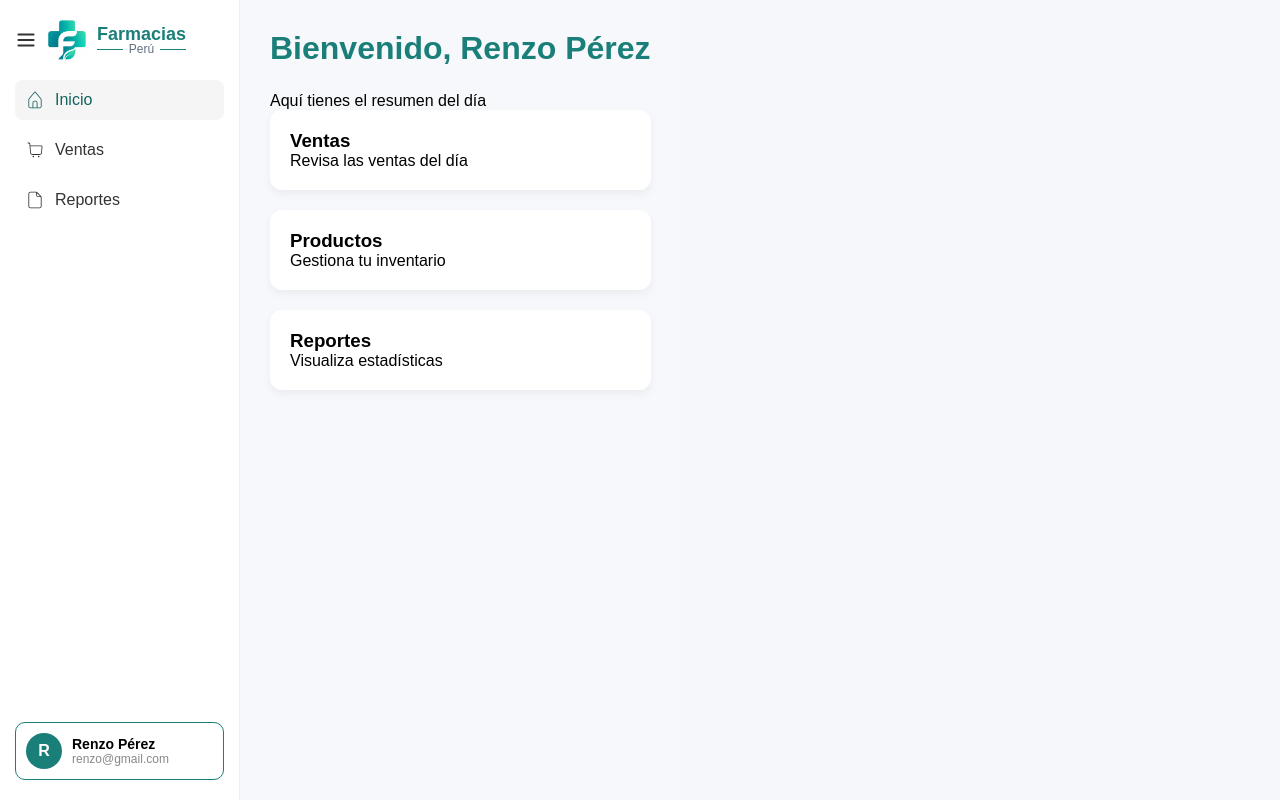
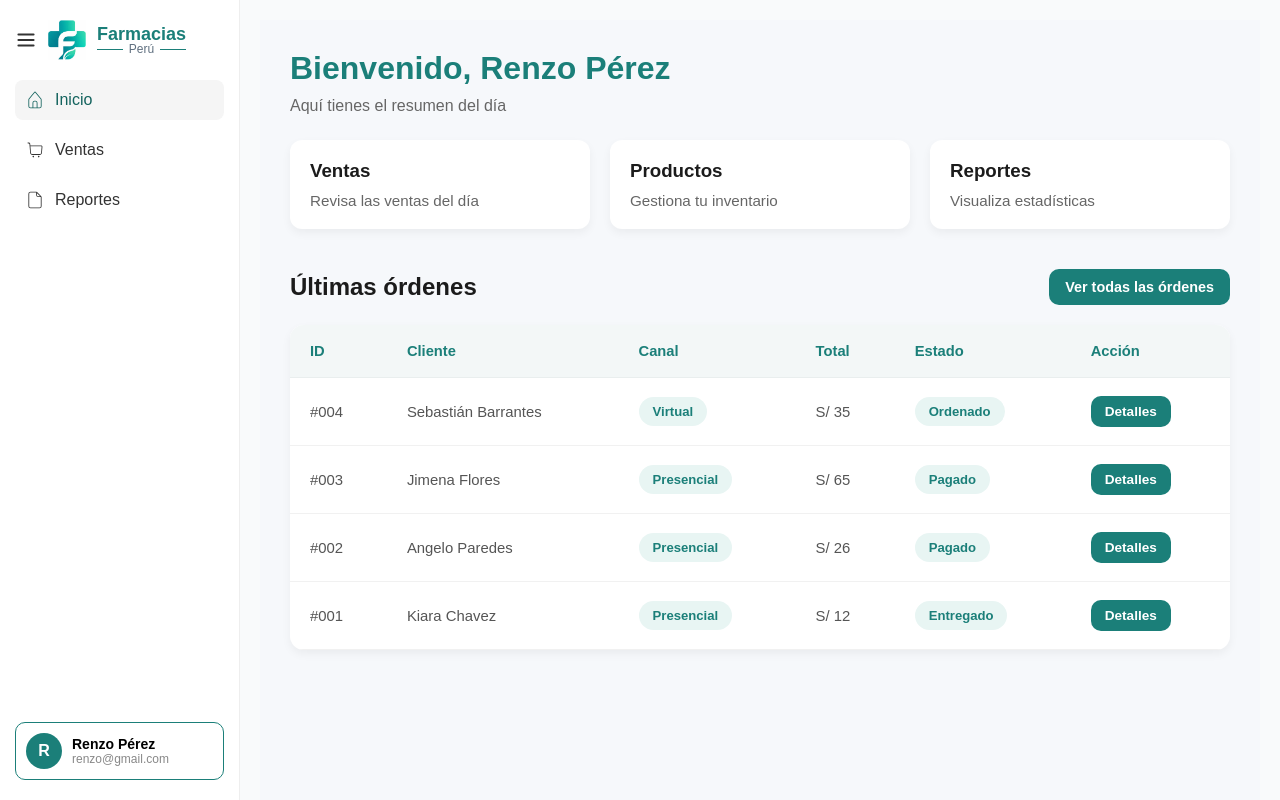
Before and after one commit to Miguel41844x/FARMAPE, a React app in the folder frontend/: page /homePrivate in a window 1280 px wide. Built offline with nearby package versions, Linux system fonts and the light colour scheme; the HTML template or start-up script is replaced by a standard one.

Commit message:
Cambios de páginas

```diff
--- a/frontend/src/pages/private/HomePrivate.jsx
+++ b/frontend/src/pages/private/HomePrivate.jsx
@@ -1,61 +1,38 @@
-
+import "./homePrivate.css";
 import { useAuth } from "../../context/AuthContext";
-
+import OrdersTable from "../../components/private/OrdersTable";
 const HomePrivate = () => {
 	const { user } = useAuth();
 
 	return (
-    <div style={styles.container}>
-      <h1 style={styles.title}>
+		<div className="home-container">
+			<h1 className="home-title">
 				Bienvenido, {user?.name || "Usuario"}
 			</h1>
-      <p>Aquí tienes el resumen del día</p>
 
-      <div style={styles.cards}>
-        <div style={styles.card}>
+			<p className="home-subtitle">
+				Aquí tienes el resumen del día
+			</p>
+
+			<div className="home-cards">
+				<div className="home-card">
 				<h3>Ventas</h3>
 				<p>Revisa las ventas del día</p>
 				</div>
 
-        <div style={styles.card}>
+				<div className="home-card">
 				<h3>Productos</h3>
 				<p>Gestiona tu inventario</p>
 				</div>
 
-        <div style={styles.card}>
+				<div className="home-card">
 				<h3>Reportes</h3>
 				<p>Visualiza estadísticas</p>
 				</div>
 			</div>
+			<OrdersTable/>
 		</div>
 	);
 };
 
 export default HomePrivate;
-
-const styles = {
-  container: {
-    padding: "30px",
-    background: "#f6f8fb",
-    minHeight: "100vh"
-  },
-
-  title: {
-    marginBottom: "25px",
-    color: "#1B7F79"
-  },
-
-  cards: {
-    display: "grid",
-    gridTemplateColumns: "repeat(auto-fit, minmax(200px, 1fr))",
-    gap: "20px"
-  },
-
-  card: {
-    background: "#fff",
-    padding: "20px",
-    borderRadius: "12px",
-    boxShadow: "0 4px 10px rgba(0,0,0,0.05)",
-    transition: "transform 0.2s"
-  }
-};
--- a/frontend/src/pages/private/PrivateLayout.jsx
+++ b/frontend/src/pages/private/PrivateLayout.jsx
@@ -6,7 +6,7 @@ const PrivateLayout = () => {
     return(
         <div className="layout">
             <Sidebar/>
-            <div className="main- content">
+            <div className="main-content">
                 <Outlet/>
             </div>
         </div>
```
Lines whose indentation alone changed are shown as unchanged.
